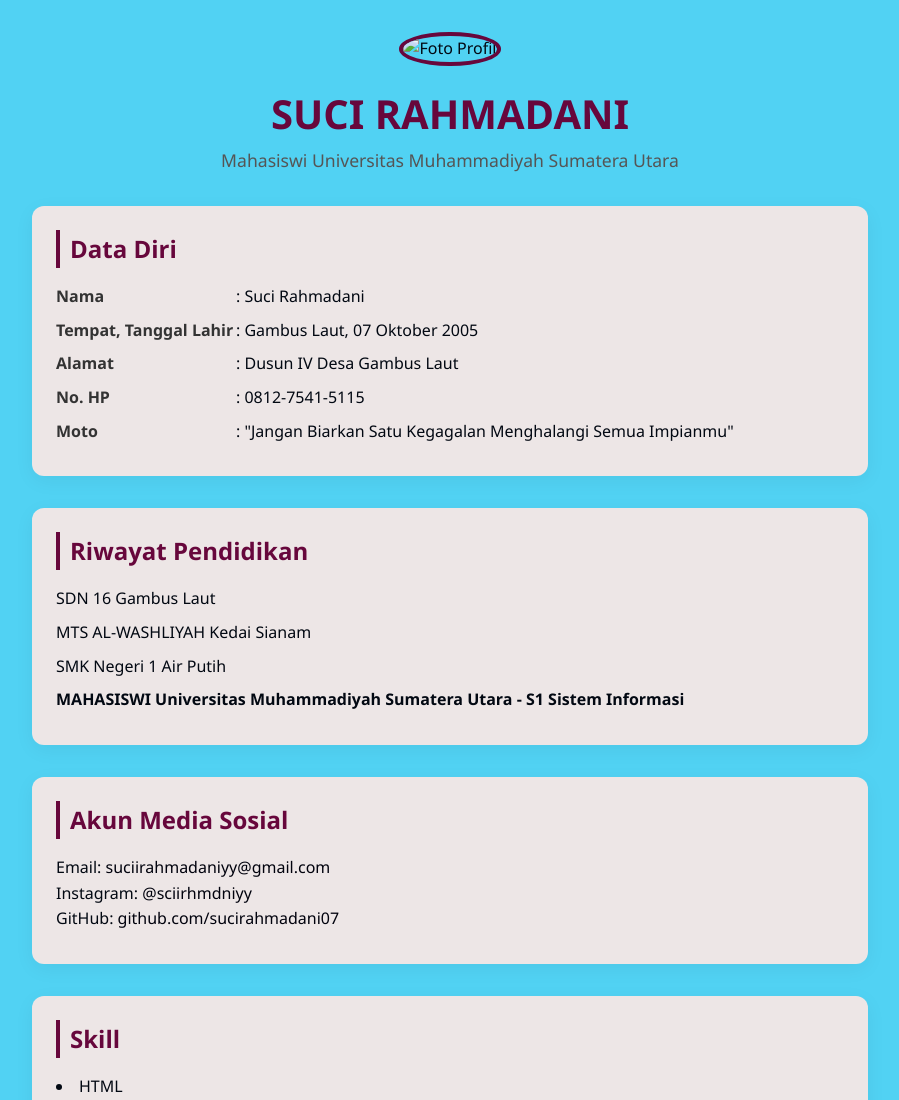
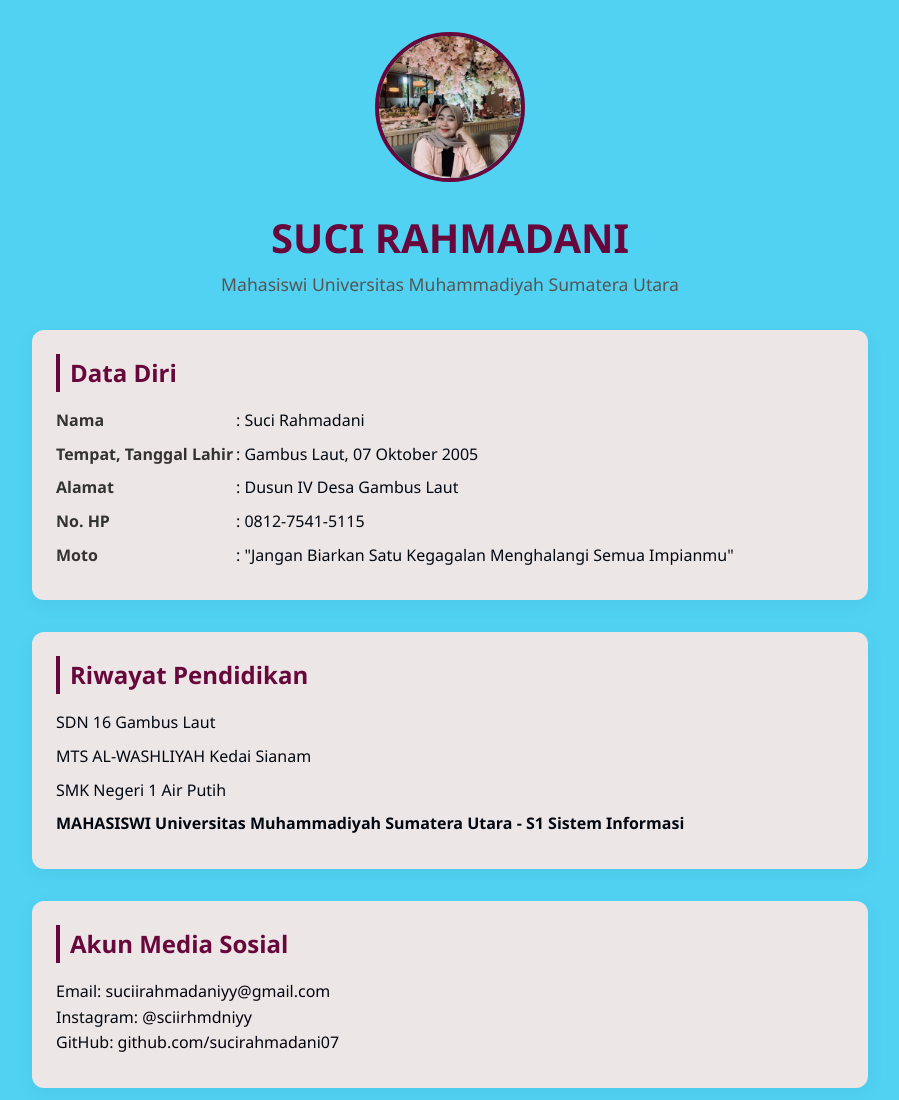
Before and after one commit to sucirahmadani07/portopolio-suci, a plain HTML site: page index.html in a window 1280 px wide. Shown: the top 1100 px of the page, without its empty margins (190-1089 px from the left). Drawn offline with Linux system fonts and the light colour scheme.

Commit message:
upload website dengan gambar profil

```diff
--- a/index.html
+++ b/index.html
@@ -159,7 +159,7 @@
 <body>
   <div class="container">
     <header>
-      <img src=c:\Users\ACER\Downloads\Suciii.jpg alt="Foto Profil" class="profile-pic" />
+      <img src="Suciii.jpg" alt="Foto Profil" class="profile-pic" />
       <h1>SUCI RAHMADANI</h1>
       <p>Mahasiswi Universitas Muhammadiyah Sumatera Utara</p>
     </header>
```
Also changed, not shown: Suciii.jpg (added).
